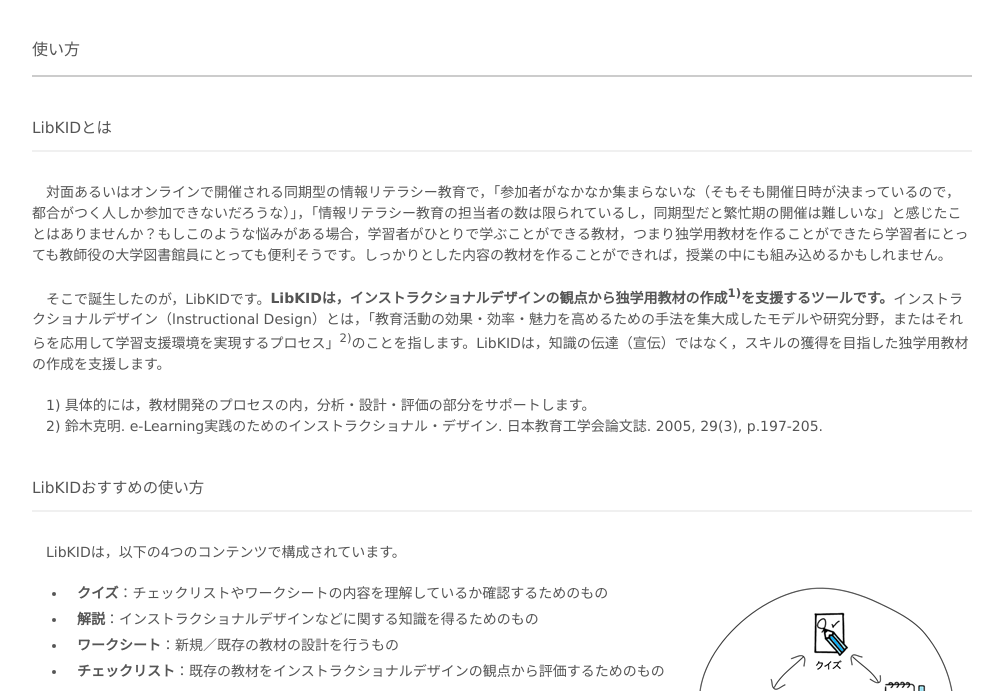
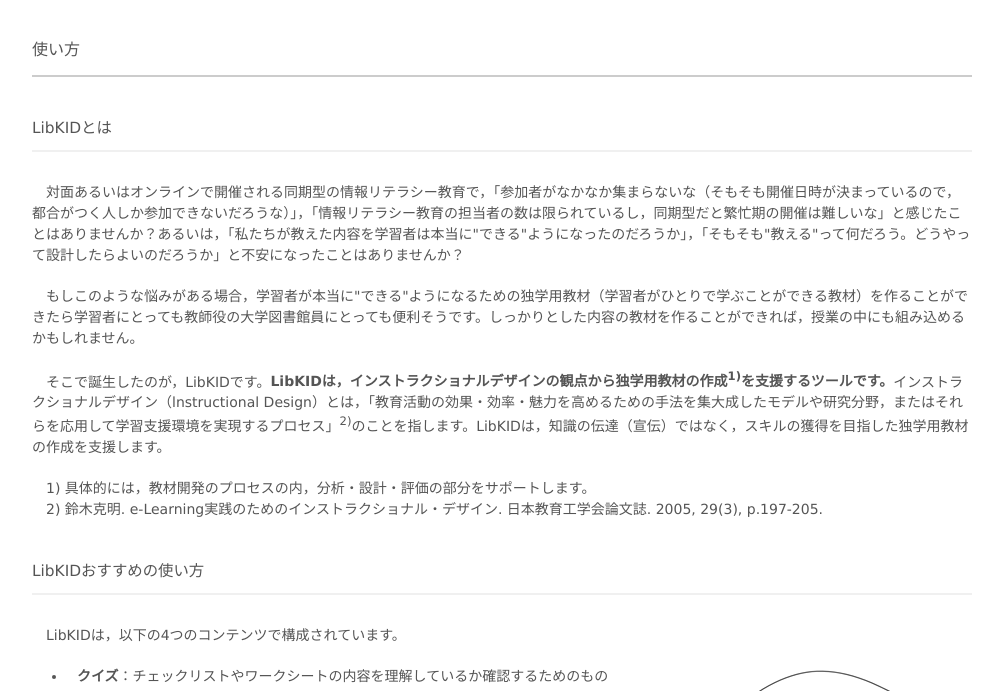
Before and after one commit to lib-kid/lib-kid.github.io, a plain HTML site: page howto.html in a window 1280 px wide. Shown: the part 97-788 px from the top of the page, without its empty margins (138-1141 px from the left). Drawn offline with nearby package versions, Linux system fonts and the light colour scheme.

Commit message:
Add files

```diff
--- a/howto.html
+++ b/howto.html
@@ -60,7 +60,10 @@
 
 					<h3>LibKIDとは</h3>
 					<p>
-						対面あるいはオンラインで開催される同期型の情報リテラシー教育で，「参加者がなかなか集まらないな（そもそも開催日時が決まっているので，都合がつく人しか参加できないだろうな）」，「情報リテラシー教育の担当者の数は限られているし，同期型だと繁忙期の開催は難しいな」と感じたことはありませんか？もしこのような悩みがある場合，学習者がひとりで学ぶことができる教材，つまり独学用教材を作ることができたら学習者にとっても教師役の大学図書館員にとっても便利そうです。しっかりとした内容の教材を作ることができれば，授業の中にも組み込めるかもしれません。
+						対面あるいはオンラインで開催される同期型の情報リテラシー教育で，「参加者がなかなか集まらないな（そもそも開催日時が決まっているので，都合がつく人しか参加できないだろうな）」，「情報リテラシー教育の担当者の数は限られているし，同期型だと繁忙期の開催は難しいな」と感じたことはありませんか？あるいは，「私たちが教えた内容を学習者は本当に"できる"ようになったのだろうか」，「そもそも"教える"って何だろう。どうやって設計したらよいのだろうか」と不安になったことはありませんか？
+					</p>
+					<p>
+						もしこのような悩みがある場合，学習者が本当に"できる"ようになるための独学用教材（学習者がひとりで学ぶことができる教材）を作ることができたら学習者にとっても教師役の大学図書館員にとっても便利そうです。しっかりとした内容の教材を作ることができれば，授業の中にも組み込めるかもしれません。
 					</p>
 					<p>
 						そこで誕生したのが，LibKIDです。<strong>LibKIDは，インストラクショナルデザインの観点から独学用教材の作成<sup>1)</sup>を支援するツールです。</strong>インストラクショナルデザイン（lnstructional
```
Also changed, not shown: aboutme.html (+1 -1 lines), explanation.html (+1 -1 lines), quiz.html (+1 -1 lines).
